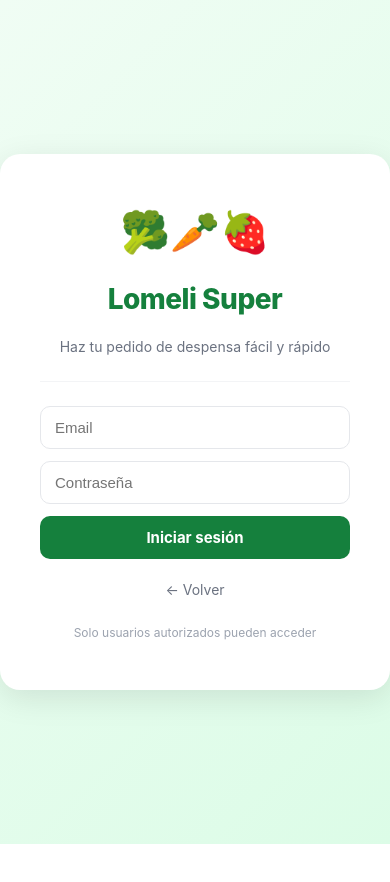
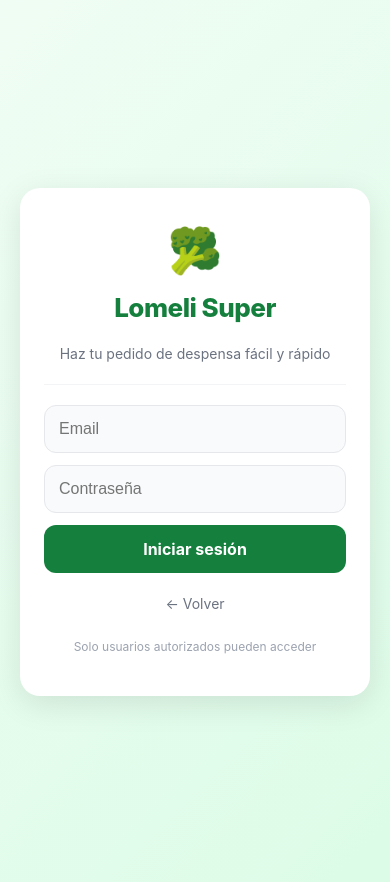
Before and after one commit to lrolomeli/family-supermarket, a React (Vite) app in the folder lomeli-super/: page /login in a window 390 px wide. Both pictures are taken after a click on the button "Entrar con email y contraseña". Before the commit the page ends 844 px from the top, so only its background shows below. Built offline with nearby package versions, Linux system fonts and the light colour scheme; no server answers.

Commit message:
feat: mobile-first Login/Register, remove Pending page, redirect /pending to /login

```diff
--- a/lomeli-super/src/components/Login.jsx
+++ b/lomeli-super/src/components/Login.jsx
@@ -19,7 +19,6 @@ const Login = () => {
     try {
       await signInWithPopup(auth, googleProvider);
       await primeToken();
-      // Check if user is registered in the DB
       const res = await fetch(`${API_BASE_URL}/me`, {
         headers: { Authorization: `Bearer ${await auth.currentUser.getIdToken()}` },
       });
@@ -33,8 +32,8 @@ const Login = () => {
         }
       }
       navigate("/order");
-    } catch (error) {
-      console.error("Google Sign-In error:", error);
+    } catch (err) {
+      console.error("Google Sign-In error:", err);
       setLoading(false);
     }
   };
@@ -70,24 +69,46 @@ const Login = () => {
   };
 
   return (
-    <div style={{ minHeight: "100vh", display: "flex", alignItems: "center", justifyContent: "center", background: "linear-gradient(135deg, #f0fdf4 0%, #dcfce7 100%)" }}>
-      <div style={{ background: "#fff", borderRadius: "20px", padding: "48px 40px", boxShadow: "0 8px 32px rgba(0,0,0,0.10)", display: "flex", flexDirection: "column", alignItems: "center", gap: "16px", maxWidth: "360px", width: "100%" }}>
-        <div style={{ display: "flex", gap: "8px", fontSize: "40px" }}>🥦🥕🍓</div>
-        <h1 style={{ margin: 0, fontSize: "28px", fontWeight: 800, color: "#15803d", letterSpacing: "-0.5px" }}>Lomeli Super</h1>
-        <p style={{ margin: 0, color: "#6b7280", fontSize: "14px", textAlign: "center" }}>Haz tu pedido de despensa fácil y rápido</p>
+    <div style={{
+      minHeight: "100vh", display: "flex", alignItems: "center", justifyContent: "center",
+      background: "linear-gradient(135deg, #f0fdf4 0%, #dcfce7 100%)",
+      padding: "20px",
+    }}>
+      <div style={{
+        background: "#fff", borderRadius: "20px",
+        padding: "40px 24px", boxShadow: "0 8px 32px rgba(0,0,0,0.10)",
+        display: "flex", flexDirection: "column", alignItems: "center", gap: "16px",
+        maxWidth: "360px", width: "100%", boxSizing: "border-box",
+      }}>
+        <div style={{ fontSize: "44px", lineHeight: 1 }}>🥦</div>
+        <h1 style={{ margin: 0, fontSize: "26px", fontWeight: 800, color: "#15803d", letterSpacing: "-0.5px" }}>
+          Lomeli Super
+        </h1>
+        <p style={{ margin: 0, color: "#6b7280", fontSize: "14px", textAlign: "center" }}>
+          Haz tu pedido de despensa fácil y rápido
+        </p>
 
-        <hr style={{ width: "100%", border: "none", borderTop: "1px solid #f3f4f6", margin: "8px 0" }} />
+        <hr style={{ width: "100%", border: "none", borderTop: "1px solid #f3f4f6", margin: "4px 0" }} />
 
-        {error && <div style={{ width: "100%", padding: "10px 14px", borderRadius: "8px", background: "#fef2f2", color: "#dc2626", fontSize: "13px" }}>⚠️ {error}</div>}
+        {error && (
+          <div style={{
+            width: "100%", padding: "10px 14px", borderRadius: "12px",
+            background: "#fef2f2", color: "#dc2626", fontSize: "13px",
+            boxSizing: "border-box",
+          }}>
+            ⚠️ {error}
+          </div>
+        )}
 
         {!showLocal ? (
           <>
             <button onClick={handleGoogleSignIn} disabled={loading} style={{
-              display: "flex", alignItems: "center", gap: "12px", padding: "12px 24px",
+              display: "flex", alignItems: "center", gap: "12px", padding: "14px 20px",
               background: loading ? "#f3f4f6" : "#fff", border: "1.5px solid #e5e7eb",
-              borderRadius: "10px", cursor: loading ? "not-allowed" : "pointer",
+              borderRadius: "12px", cursor: loading ? "not-allowed" : "pointer",
               fontSize: "15px", fontWeight: 600, color: "#374151", width: "100%",
               justifyContent: "center", boxShadow: "0 1px 4px rgba(0,0,0,0.06)",
+              WebkitTapHighlightColor: "transparent", boxSizing: "border-box",
             }}>
               <svg width="20" height="20" viewBox="0 0 48 48">
                 <path fill="#FFC107" d="M43.6 20H24v8h11.3C33.6 33.1 29.3 36 24 36c-6.6 0-12-5.4-12-12s5.4-12 12-12c3 0 5.8 1.1 7.9 3l5.7-5.7C34.1 6.5 29.3 4 24 4 12.9 4 4 12.9 4 24s8.9 20 20 20c11 0 19.7-8 19.7-20 0-1.3-.1-2.7-.1-4z"/>
@@ -99,9 +120,10 @@ const Login = () => {
             </button>
 
             <button onClick={() => setShowLocal(true)} style={{
-              padding: "12px 24px", background: "#f9fafb", border: "1.5px solid #e5e7eb",
-              borderRadius: "10px", cursor: "pointer", fontSize: "15px", fontWeight: 600,
+              padding: "14px 20px", background: "#f9fafb", border: "1.5px solid #e5e7eb",
+              borderRadius: "12px", cursor: "pointer", fontSize: "15px", fontWeight: 600,
               color: "#374151", width: "100%", textAlign: "center",
+              WebkitTapHighlightColor: "transparent", boxSizing: "border-box",
             }}>
               Entrar con email y contraseña
             </button>
@@ -109,19 +131,35 @@ const Login = () => {
         ) : (
           <form onSubmit={handleLocalLogin} style={{ width: "100%", display: "flex", flexDirection: "column", gap: "12px" }}>
             <input type="email" placeholder="Email" required value={email} onChange={e => setEmail(e.target.value)}
-              style={{ padding: "12px 14px", borderRadius: "10px", border: "1.5px solid #e5e7eb", fontSize: "15px", width: "100%", boxSizing: "border-box" }} />
+              style={{
+                padding: "14px", borderRadius: "12px", border: "1.5px solid #e5e7eb",
+                fontSize: "16px", width: "100%", boxSizing: "border-box",
+                WebkitAppearance: "none", background: "#f9fafb",
+              }}
+              onFocus={e => e.target.style.borderColor = "#15803d"}
+              onBlur={e => e.target.style.borderColor = "#e5e7eb"}
+            />
             <input type="password" placeholder="Contraseña" required value={password} onChange={e => setPassword(e.target.value)}
-              style={{ padding: "12px 14px", borderRadius: "10px", border: "1.5px solid #e5e7eb", fontSize: "15px", width: "100%", boxSizing: "border-box" }} />
+              style={{
+                padding: "14px", borderRadius: "12px", border: "1.5px solid #e5e7eb",
+                fontSize: "16px", width: "100%", boxSizing: "border-box",
+                WebkitAppearance: "none", background: "#f9fafb",
+              }}
+              onFocus={e => e.target.style.borderColor = "#15803d"}
+              onBlur={e => e.target.style.borderColor = "#e5e7eb"}
+            />
             <button type="submit" disabled={loading} style={{
-              padding: "12px", background: loading ? "#86efac" : "#15803d", color: "#fff",
-              border: "none", borderRadius: "10px", fontSize: "15px", fontWeight: 700,
+              padding: "14px", background: loading ? "#86efac" : "#15803d", color: "#fff",
+              border: "none", borderRadius: "12px", fontSize: "16px", fontWeight: 700,
               cursor: loading ? "not-allowed" : "pointer",
+              WebkitTapHighlightColor: "transparent",
             }}>
               {loading ? "Entrando..." : "Iniciar sesión"}
             </button>
             <button type="button" onClick={() => { setShowLocal(false); setError(""); }} style={{
               padding: "10px", background: "none", border: "none", color: "#6b7280",
               cursor: "pointer", fontSize: "14px",
+              WebkitTapHighlightColor: "transparent",
             }}>
               ← Volver
             </button>
--- a/lomeli-super/src/pages/Register.jsx
+++ b/lomeli-super/src/pages/Register.jsx
@@ -3,6 +3,12 @@ import { useParams, useNavigate } from "react-router-dom";
 import { signInWithPopup } from "firebase/auth";
 import { auth, googleProvider } from "../firebase";
 import API_BASE_URL from "../config";
+
+const inputStyle = {
+  padding: "14px", borderRadius: "12px", border: "1.5px solid #e5e7eb",
+  fontSize: "16px", width: "100%", boxSizing: "border-box",
+  WebkitAppearance: "none", background: "#f9fafb",
+};
 
 const Register = () => {
   const { code } = useParams();
@@ -11,8 +17,8 @@ const Register = () => {
   const [valid, setValid] = useState(false);
   const [error, setError] = useState("");
   const [loading, setLoading] = useState(false);
+  const [googleLoading, setGoogleLoading] = useState(false);
   const [form, setForm] = useState({ email: "", password: "", confirmPassword: "", display_name: "" });
-  const [googleLoading, setGoogleLoading] = useState(false);
 
   useEffect(() => {
     fetch(`${API_BASE_URL}/invitations/${code}/validate`)
@@ -31,81 +37,72 @@ const Register = () => {
   const handleSubmit = async (e) => {
     e.preventDefault();
     setError("");
-
-    if (form.password !== form.confirmPassword) {
-      setError("Las contraseñas no coinciden");
-      return;
-    }
-    if (form.password.length < 6) {
-      setError("La contraseña debe tener al menos 6 caracteres");
-      return;
-    }
-
+    if (form.password !== form.confirmPassword) { setError("Las contraseñas no coinciden"); return; }
+    if (form.password.length < 6) { setError("La contraseña debe tener al menos 6 caracteres"); return; }
     setLoading(true);
     try {
       const res = await fetch(`${API_BASE_URL}/auth/register`, {
-        method: "POST",
-        headers: { "Content-Type": "application/json" },
+        method: "POST", headers: { "Content-Type": "application/json" },
         body: JSON.stringify({ code, email: form.email, password: form.password, display_name: form.display_name }),
       });
-
       if (res.ok) {
         const data = await res.json();
         localStorage.setItem("local_token", data.token);
         localStorage.setItem("local_user", JSON.stringify({ uid: data.uid, email: data.email, display_name: data.display_name }));
-        navigate("/order");
-        window.location.reload();
-      } else {
-        const errText = await res.text();
-        setError(errText || "Error al registrarse");
-      }
-    } catch (err) {
-      setError("Error de conexión");
-    } finally {
-      setLoading(false);
-    }
+        navigate("/order"); window.location.reload();
+      } else { setError((await res.text()) || "Error al registrarse"); }
+    } catch { setError("Error de conexión"); }
+    finally { setLoading(false); }
   };
 
   const handleGoogleRegister = async () => {
-    setError("");
-    setGoogleLoading(true);
+    setError(""); setGoogleLoading(true);
     try {
       await signInWithPopup(auth, googleProvider);
       const token = await auth.currentUser.getIdToken();
       const res = await fetch(`${API_BASE_URL}/auth/register-google`, {
-        method: "POST",
-        headers: { "Content-Type": "application/json", Authorization: `Bearer ${token}` },
+        method: "POST", headers: { "Content-Type": "application/json", Authorization: `Bearer ${token}` },
         body: JSON.stringify({ code }),
       });
-      if (res.ok) {
-        navigate("/order");
-      } else {
-        const errText = await res.text();
-        setError(errText || "Error al registrarse con Google");
-        await auth.signOut();
-      }
+      if (res.ok) { navigate("/order"); }
+      else { setError((await res.text()) || "Error al registrarse con Google"); await auth.signOut(); }
     } catch (err) {
       console.error("Google register error:", err);
       setError("Error al registrarse con Google");
       try { await auth.signOut(); } catch (_) {}
-    } finally {
-      setGoogleLoading(false);
-    }
+    } finally { setGoogleLoading(false); }
+  };
+
+  const focusHandler = (e) => { e.target.style.borderColor = "#15803d"; };
+  const blurHandler = (e) => { e.target.style.borderColor = "#e5e7eb"; };
+
+  const wrapStyle = {
+    minHeight: "100vh", display: "flex", alignItems: "center", justifyContent: "center",
+    background: "linear-gradient(135deg, #f0fdf4 0%, #dcfce7 100%)", padding: "20px",
+  };
+  const cardStyle = {
+    background: "#fff", borderRadius: "20px", padding: "40px 24px",
+    boxShadow: "0 8px 32px rgba(0,0,0,0.10)", maxWidth: "380px", width: "100%",
+    boxSizing: "border-box", textAlign: "center",
   };
 
   if (validating) return (
-    <div style={{ minHeight: "100vh", display: "flex", alignItems: "center", justifyContent: "center", background: "linear-gradient(135deg, #f0fdf4 0%, #dcfce7 100%)" }}>
-      <p style={{ color: "#6b7280" }}>Validando invitación...</p>
+    <div style={wrapStyle}>
+      <p style={{ color: "#6b7280", fontSize: "14px" }}>Validando invitación...</p>
     </div>
   );
 
   if (!valid) return (
-    <div style={{ minHeight: "100vh", display: "flex", alignItems: "center", justifyContent: "center", background: "linear-gradient(135deg, #f0fdf4 0%, #dcfce7 100%)" }}>
-      <div style={{ background: "#fff", borderRadius: "20px", padding: "48px 40px", boxShadow: "0 8px 32px rgba(0,0,0,0.10)", maxWidth: "380px", width: "100%", textAlign: "center" }}>
-        <div style={{ fontSize: "48px", marginBottom: "16px" }}>❌</div>
-        <h2 style={{ margin: "0 0 12px", color: "#ef4444", fontWeight: 800 }}>Invitación Inválida</h2>
-        <p style={{ color: "#6b7280", fontSize: "14px" }}>{error}</p>
-        <button onClick={() => navigate("/login")} style={{ marginTop: "20px", padding: "10px 24px", background: "#15803d", color: "#fff", border: "none", borderRadius: "8px", cursor: "pointer", fontWeight: 600 }}>
+    <div style={wrapStyle}>
+      <div style={cardStyle}>
+        <div style={{ fontSize: "48px", marginBottom: "12px" }}>❌</div>
+        <h2 style={{ margin: "0 0 8px", color: "#ef4444", fontWeight: 800, fontSize: "20px" }}>Invitación Inválida</h2>
+        <p style={{ color: "#6b7280", fontSize: "14px", marginBottom: "20px" }}>{error}</p>
+        <button onClick={() => navigate("/login")} style={{
+          padding: "12px 24px", background: "#15803d", color: "#fff",
+          border: "none", borderRadius: "12px", cursor: "pointer", fontWeight: 700, fontSize: "15px",
+          WebkitTapHighlightColor: "transparent",
+        }}>
           Ir al Login
         </button>
       </div>
@@ -113,20 +110,31 @@ const Register = () => {
   );
 
   return (
-    <div style={{ minHeight: "100vh", display: "flex", alignItems: "center", justifyContent: "center", background: "linear-gradient(135deg, #f0fdf4 0%, #dcfce7 100%)" }}>
-      <div style={{ background: "#fff", borderRadius: "20px", padding: "48px 40px", boxShadow: "0 8px 32px rgba(0,0,0,0.10)", maxWidth: "400px", width: "100%" }}>
-        <div style={{ display: "flex", gap: "8px", fontSize: "40px", justifyContent: "center" }}>🥦🥕🍓</div>
-        <h1 style={{ margin: "12px 0 4px", fontSize: "28px", fontWeight: 800, color: "#15803d", textAlign: "center" }}>Lomeli Super</h1>
-        <p style={{ margin: "0 0 24px", color: "#6b7280", fontSize: "14px", textAlign: "center" }}>Crea tu cuenta con invitación</p>
+    <div style={wrapStyle}>
+      <div style={{ ...cardStyle, textAlign: "left" }}>
+        <div style={{ textAlign: "center", marginBottom: "20px" }}>
+          <div style={{ fontSize: "44px", lineHeight: 1 }}>🥦</div>
+          <h1 style={{ margin: "8px 0 4px", fontSize: "24px", fontWeight: 800, color: "#15803d" }}>Crear Cuenta</h1>
+          <p style={{ margin: 0, color: "#6b7280", fontSize: "13px" }}>Registro con invitación</p>
+        </div>
 
-        {error && <div style={{ marginBottom: "16px", padding: "10px 14px", borderRadius: "8px", background: "#fef2f2", color: "#dc2626", fontSize: "13px" }}>⚠️ {error}</div>}
+        {error && (
+          <div style={{
+            marginBottom: "14px", padding: "10px 14px", borderRadius: "12px",
+            background: "#fef2f2", color: "#dc2626", fontSize: "13px",
+          }}>
+            ⚠️ {error}
+          </div>
+        )}
 
+        {/* Google register */}
         <button onClick={handleGoogleRegister} disabled={googleLoading} style={{
-          display: "flex", alignItems: "center", gap: "12px", padding: "12px 24px",
+          display: "flex", alignItems: "center", gap: "12px", padding: "14px 20px",
           background: googleLoading ? "#f3f4f6" : "#fff", border: "1.5px solid #e5e7eb",
-          borderRadius: "10px", cursor: googleLoading ? "not-allowed" : "pointer",
+          borderRadius: "12px", cursor: googleLoading ? "not-allowed" : "pointer",
           fontSize: "15px", fontWeight: 600, color: "#374151", width: "100%",
-          justifyContent: "center", boxShadow: "0 1px 4px rgba(0,0,0,0.06)", marginBottom: "8px",
+          justifyContent: "center", boxShadow: "0 1px 4px rgba(0,0,0,0.06)",
+          WebkitTapHighlightColor: "transparent", boxSizing: "border-box", marginBottom: "12px",
         }}>
           <svg width="20" height="20" viewBox="0 0 48 48">
             <path fill="#FFC107" d="M43.6 20H24v8h11.3C33.6 33.1 29.3 36 24 36c-6.6 0-12-5.4-12-12s5.4-12 12-12c3 0 5.8 1.1 7.9 3l5.7-5.7C34.1 6.5 29.3 4 24 4 12.9 4 4 12.9 4 24s8.9 20 20 20c11 0 19.7-8 19.7-20 0-1.3-.1-2.7-.1-4z"/>
@@ -137,24 +145,30 @@ const Register = () => {
           {googleLoading ? "Registrando..." : "Registrarse con Google"}
         </button>
 
-        <div style={{ display: "flex", alignItems: "center", gap: "12px", margin: "4px 0" }}>
+        <div style={{ display: "flex", alignItems: "center", gap: "12px", margin: "4px 0 14px" }}>
           <hr style={{ flex: 1, border: "none", borderTop: "1px solid #e5e7eb" }} />
-          <span style={{ color: "#9ca3af", fontSize: "13px" }}>o con email</span>
+          <span style={{ color: "#9ca3af", fontSize: "12px" }}>o con email</span>
           <hr style={{ flex: 1, border: "none", borderTop: "1px solid #e5e7eb" }} />
         </div>
 
-        <form onSubmit={handleSubmit} style={{ display: "flex", flexDirection: "column", gap: "14px" }}>
-          <input type="text" placeholder="Nombre (opcional)" value={form.display_name} onChange={e => setForm({ ...form, display_name: e.target.value })}
-            style={{ padding: "12px 14px", borderRadius: "10px", border: "1.5px solid #e5e7eb", fontSize: "15px" }} />
-          <input type="email" placeholder="Email" required value={form.email} onChange={e => setForm({ ...form, email: e.target.value })}
-            style={{ padding: "12px 14px", borderRadius: "10px", border: "1.5px solid #e5e7eb", fontSize: "15px" }} />
-          <input type="password" placeholder="Contraseña" required value={form.password} onChange={e => setForm({ ...form, password: e.target.value })}
-            style={{ padding: "12px 14px", borderRadius: "10px", border: "1.5px solid #e5e7eb", fontSize: "15px" }} />
-          <input type="password" placeholder="Confirmar contraseña" required value={form.confirmPassword} onChange={e => setForm({ ...form, confirmPassword: e.target.value })}
-            style={{ padding: "12px 14px", borderRadius: "10px", border: "1.5px solid #e5e7eb", fontSize: "15px" }} />
+        <form onSubmit={handleSubmit} style={{ display: "flex", flexDirection: "column", gap: "10px" }}>
+          <input type="text" placeholder="Nombre (opcional)" value={form.display_name}
+            onChange={e => setForm({ ...form, display_name: e.target.value })}
+            onFocus={focusHandler} onBlur={blurHandler} style={inputStyle} />
+          <input type="email" placeholder="Email" required value={form.email}
+            onChange={e => setForm({ ...form, email: e.target.value })}
+            onFocus={focusHandler} onBlur={blurHandler} style={inputStyle} />
+          <input type="password" placeholder="Contraseña" required value={form.password}
+            onChange={e => setForm({ ...form, password: e.target.value })}
+            onFocus={focusHandler} onBlur={blurHandler} style={inputStyle} />
+          <input type="password" placeholder="Confirmar contraseña" required value={form.confirmPassword}
+            onChange={e => setForm({ ...form, confirmPassword: e.target.value })}
+            onFocus={focusHandler} onBlur={blurHandler} style={inputStyle} />
           <button type="submit" disabled={loading} style={{
             padding: "14px", background: loading ? "#86efac" : "#15803d", color: "#fff",
-            border: "none", borderRadius: "10px", fontSize: "16px", fontWeight: 700, cursor: loading ? "not-allowed" : "pointer"
+            border: "none", borderRadius: "12px", fontSize: "16px", fontWeight: 700,
+            cursor: loading ? "not-allowed" : "pointer",
+            WebkitTapHighlightColor: "transparent", marginTop: "4px",
           }}>
             {loading ? "Registrando..." : "Crear cuenta"}
           </button>
```
Also changed, not shown: lomeli-super/src/App.jsx (+2 -7 lines).
